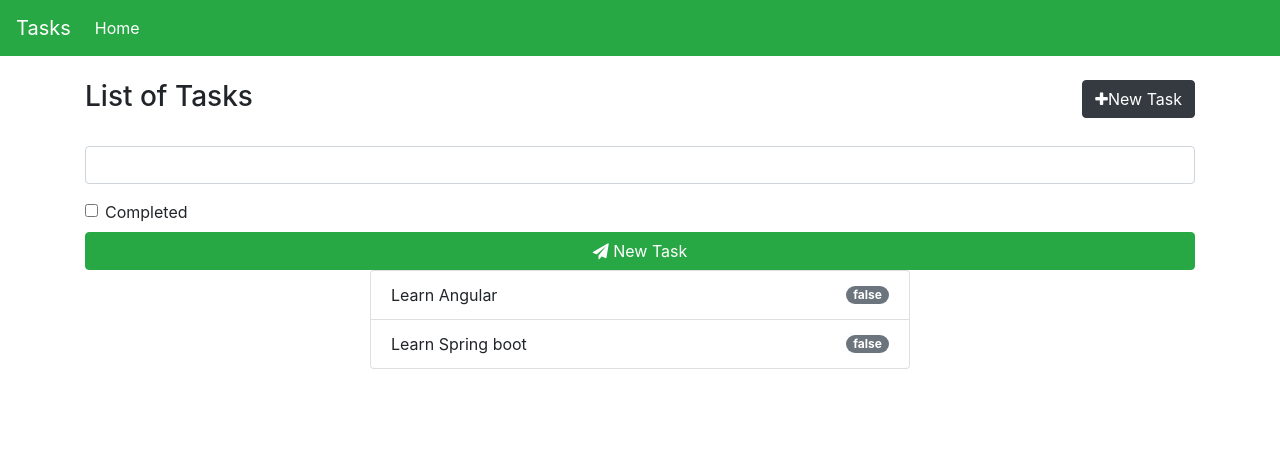
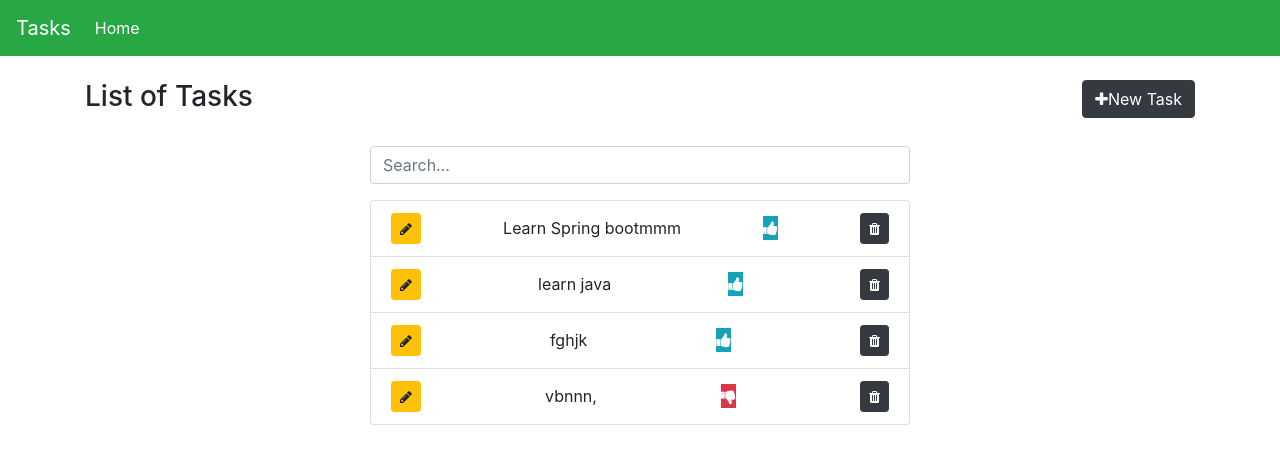
Before and after one commit to Mahmoudhadidi/ProjectAngular, an Angular app: page / in a window 1280 px wide. Shown: the top 464 px of the page. Built offline with nearby package versions, Linux system fonts and the light colour scheme; data requests are answered from the project's data file.

Commit message:
modifier + supprimer + search

```diff
--- a/db.json
+++ b/db.json
@@ -1,15 +1,24 @@
 {
-    "tasks":[
-        {
-            "id":1,
-            "label":"Learn Angular",
-            "completed":false
-        },
-        {
-            "id":2,
-            "label":"Learn Spring boot",
-            "completed":false
-        }
-    ]
-
+  "tasks": [
+    {
+      "id": 2,
+      "label": "Learn Spring bootmmm",
+      "completed": true
+    },
+    {
+      "label": "learn java",
+      "completed": true,
+      "id": 3
+    },
+    {
+      "label": "fghjk",
+      "completed": true,
+      "id": 4
+    },
+    {
+      "label": "vbnnn,",
+      "completed": false,
+      "id": 5
+    }
+  ]
 }
--- a/src/app/models/task.ts
+++ b/src/app/models/task.ts
@@ -1,5 +1,5 @@
 export interface Task {
    id?: number;
    label:string;
-   comleted: boolean;
+   completed: boolean;
 }
--- a/src/app/services/task.service.ts
+++ b/src/app/services/task.service.ts
@@ -6,10 +6,24 @@ import { Task } from '../models/task';
   providedIn: 'root'
 })
 export class TaskService {
+  apiurl="http://localhost:3000/tasks";
 
   constructor(private http: HttpClient) { }
 
   findAll(){
-    return this.http.get<Task[]>("http://localhost:3000/tasks");
+    return this.http.get<Task[]>(this.apiurl);
+  }
+  delete(id){
+    return this.http.delete(this.apiurl+'/'+id)
+  }
+  persist(task){
+    return this.http.post<Task>(this.apiurl,task);
+  }
+  completed(id,completed){
+    return this.http.patch(this.apiurl+'/'+id,{completed: !completed});
+  }
+  update(task){
+    return this.http.put(this.apiurl+'/'+task.id,task)
+
   }
 }
--- a/src/app/tasks/tasks.component.html
+++ b/src/app/tasks/tasks.component.html
@@ -4,40 +4,63 @@
 
     </div>
     <div class="col-md-6 text-right">
-        <button class="btn btn-dark">
+        <button (click)="showForm = !showForm"  class="btn btn-dark">
             <i class="fa fa-plus"></i>New Task
         </button>
     </div>
 </div>
 
-<div class="row">
+<div class="row" *ngIf="showForm">
     <div class="col md-6 mx-auto">
         <div class="form-group">
 
-            <input id="label"  type="text" class="form-control">
+            <input [(ngModel)]="myTask.label" id="label"  type="text" class="form-control">
         </div>
         <div class="form-check my-2">
           <label class="form-check-label">
-            <input type="checkbox" class="form-check-input" >
+            <input [(ngModel)]="myTask.completed" type="checkbox" class="form-check-input" >
             Completed
           </label>
         </div>
-        <button class="btn btn-success btn-block ">
+        <button *ngIf="editForm" (click)="updateTask()" class="btn btn-warning btn-block ">
+            <i class="fa fa-refresh"></i> Update Task
+        </button>
+        <button *ngIf="!editForm" (click)="persistTask()" class="btn btn-success btn-block ">
             <i class="fa fa-send"></i> New Task
         </button>
+
     </div>
 </div>
+
+
 <div class="row">
     <div class="col-md-6 mx-auto">
+        <div class="form-group">
+          <input (keyup)="searchTasks()" [(ngModel)]="searchText" placeholder="Search..."  type="text" class="form-control">
+        </div>
         <ul class="list-group">
 
-            <li *ngFor="let task of tasks" class="list-group-item d-flex justify-content-between align-items-center">
+            <li *ngFor="let task of resultTasks" class="list-group-item d-flex justify-content-between align-items-center">
+
+               <button (click)="editTask(task)" class="btn btn-warning btn-sm">
+                   <i class="fa fa-pencil"></i>
+               </button>
+
                 {{task.label}}
-                <span class="badge badge-secondary badge-pill">
-                   {{task.completed}}
+                <span (click)="toggleCompleted(task)" [ngClass]="{
+                    'badge-info': task.completed,
+                    'badge-danger':!task.completed
+                }">
+                   <i class="fa"[ngClass]="{
+                       'fa-thumbs-up':task.completed,
+                       'fa-thumbs-down': !task.completed
+                   }"></i>
                 </span>
+                <button (click)="deleteTask(task.id)" class="btn btn-sm btn-dark">
+                    <i class="fa fa-trash"></i>
+                </button>
             </li>
 
         </ul>
     </div>
-</div>
+    </div>
--- a/src/app/tasks/tasks.component.ts
+++ b/src/app/tasks/tasks.component.ts
@@ -8,7 +8,15 @@ import { TaskService } from '../services/task.service';
   styleUrls: ['./tasks.component.css']
 })
 export class TasksComponent implements OnInit {
+  searchText='';
+  editForm=false;
+  showForm= false;
+  myTask: Task={
+   label:'',
+   completed: false
+  }
 tasks:Task[]=[];
+resultTasks:Task[]=[];
   constructor(private taskService: TaskService) { }
 
   ngOnInit(): void {
@@ -17,7 +25,49 @@ tasks:Task[]=[];
 
   getTasks(){
     this.taskService.findAll()
-        .subscribe(tasks => this.tasks = tasks)
+        .subscribe(tasks =>
+          this.resultTasks=this.tasks=tasks)
+  }
+  deleteTask(id){
+    this.taskService.delete(id)
+        .subscribe(() => {
+           this.tasks=this.tasks.filter(task => task.id != id)
+        })
+  }
+  persistTask(){
+    this.taskService.persist(this.myTask)
+        .subscribe((task)=>{
+          this.tasks=[task, ...this.tasks];
+          this.resetTask();
+          this.showForm=false;
+        })
+  }
+  resetTask(){
+    this.myTask={
+      label:'',
+      completed:false
+    }
   }
 
+  toggleCompleted(task){
+    this.taskService.completed(task.id,task.completed)
+        .subscribe(() => {
+         task.completed=!task.completed
+        })
+  }
+  editTask(task){
+    this.myTask=task
+    this.editForm=true;
+  }
+
+  updateTask(){
+    this.taskService.update(this.myTask)
+        .subscribe(task=>{
+          this.resetTask()
+          this.editForm=false;
+        })
+  }
+  searchTasks(){
+    this.resultTasks= this.tasks.filter((task)=> task.label.toLowerCase().includes(this.searchText.toLocaleLowerCase()))
+  }
 }
```
